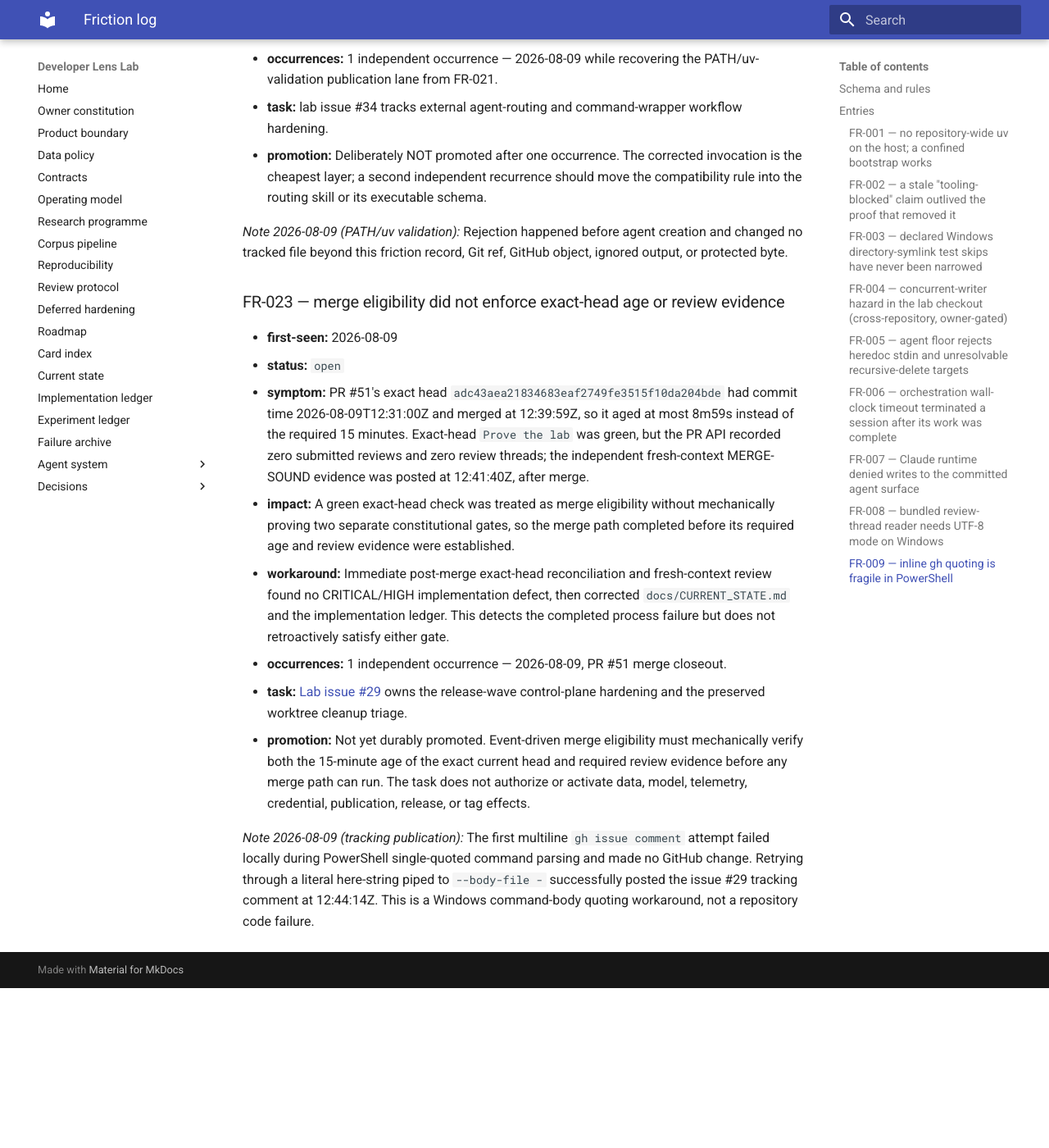
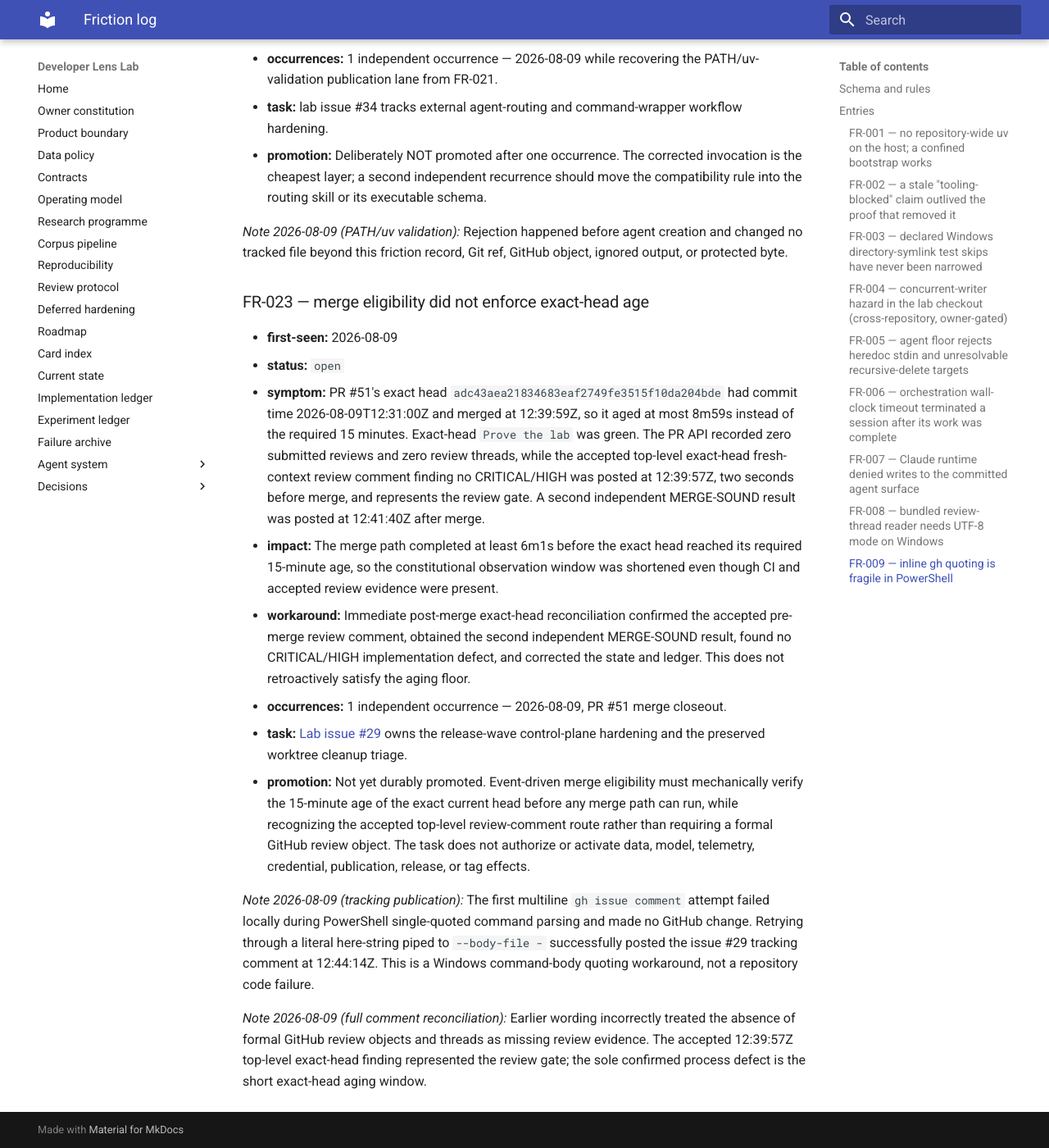
Before and after one commit to Chris0Jeky/developer-lens-lab, an MkDocs documentation site: the page built from docs/agent-system/FRICTION_LOG.md, in a window 1280 px wide and 1400 px high, scrolled down 18840 px. Shown: the whole window at 82% size. Built offline with MkDocs 1.6.1 and Material for MkDocs 9.7.7, drawn with Linux system fonts in a browser that asks for light colours; before the commit the page ends 20045 px from its top, so only the background shows below that.

Commit message:
Correct PR 51 review evidence

```diff
--- a/docs/agent-system/FRICTION_LOG.md
+++ b/docs/agent-system/FRICTION_LOG.md
@@ -647,30 +647,38 @@ no tracked file, Git ref, GitHub object, ignored output, or protected byte chang
 _Note 2026-08-09 (PATH/uv validation):_ Rejection happened before agent creation and changed no
 tracked file beyond this friction record, Git ref, GitHub object, ignored output, or protected byte.
 
-### FR-023 — merge eligibility did not enforce exact-head age or review evidence
+### FR-023 — merge eligibility did not enforce exact-head age
 
 - **first-seen:** 2026-08-09
 - **status:** `open`
 - **symptom:** PR #51's exact head `adc43aea21834683eaf2749fe3515f10da204bde` had commit time
   2026-08-09T12:31:00Z and merged at 12:39:59Z, so it aged at most 8m59s instead of the required
-  15 minutes. Exact-head `Prove the lab` was green, but the PR API recorded zero submitted reviews
-  and zero review threads; the independent fresh-context MERGE-SOUND evidence was posted at
-  12:41:40Z, after merge.
-- **impact:** A green exact-head check was treated as merge eligibility without mechanically proving
-  two separate constitutional gates, so the merge path completed before its required age and
-  review evidence were established.
-- **workaround:** Immediate post-merge exact-head reconciliation and fresh-context review found no
-  CRITICAL/HIGH implementation defect, then corrected `docs/CURRENT_STATE.md` and the implementation
-  ledger. This detects the completed process failure but does not retroactively satisfy either gate.
+  15 minutes. Exact-head `Prove the lab` was green. The PR API recorded zero submitted reviews and
+  zero review threads, while the accepted top-level exact-head fresh-context review comment finding
+  no CRITICAL/HIGH was posted at 12:39:57Z, two seconds before merge, and represents the review
+  gate. A second independent MERGE-SOUND result was posted at 12:41:40Z after merge.
+- **impact:** The merge path completed at least 6m1s before the exact head reached its required
+  15-minute age, so the constitutional observation window was shortened even though CI and accepted
+  review evidence were present.
+- **workaround:** Immediate post-merge exact-head reconciliation confirmed the accepted pre-merge
+  review comment, obtained the second independent MERGE-SOUND result, found no CRITICAL/HIGH
+  implementation defect, and corrected the state and ledger. This does not retroactively satisfy
+  the aging floor.
 - **occurrences:** 1 independent occurrence — 2026-08-09, PR #51 merge closeout.
 - **task:** [Lab issue #29](https://github.com/Chris0Jeky/developer-lens-lab/issues/29#issuecomment-5231583712)
   owns the release-wave control-plane hardening and the preserved worktree cleanup triage.
 - **promotion:** Not yet durably promoted. Event-driven merge eligibility must mechanically verify
-  both the 15-minute age of the exact current head and required review evidence before any merge
-  path can run. The task does not authorize or activate data, model, telemetry, credential,
-  publication, release, or tag effects.
+  the 15-minute age of the exact current head before any merge path can run, while recognizing the
+  accepted top-level review-comment route rather than requiring a formal GitHub review object. The
+  task does not authorize or activate data, model, telemetry, credential, publication, release, or
+  tag effects.
 
 _Note 2026-08-09 (tracking publication):_ The first multiline `gh issue comment` attempt failed
 locally during PowerShell single-quoted command parsing and made no GitHub change. Retrying through
 a literal here-string piped to `--body-file -` successfully posted the issue #29 tracking comment at
 12:44:14Z. This is a Windows command-body quoting workaround, not a repository code failure.
+
+_Note 2026-08-09 (full comment reconciliation):_ Earlier wording incorrectly treated the absence
+of formal GitHub review objects and threads as missing review evidence. The accepted 12:39:57Z
+top-level exact-head finding represented the review gate; the sole confirmed process defect is the
+short exact-head aging window.
```
Also changed, not shown: docs/CURRENT_STATE.md (+7 -6 lines), docs/IMPLEMENTATION_LEDGER.md (+13 -12 lines).
